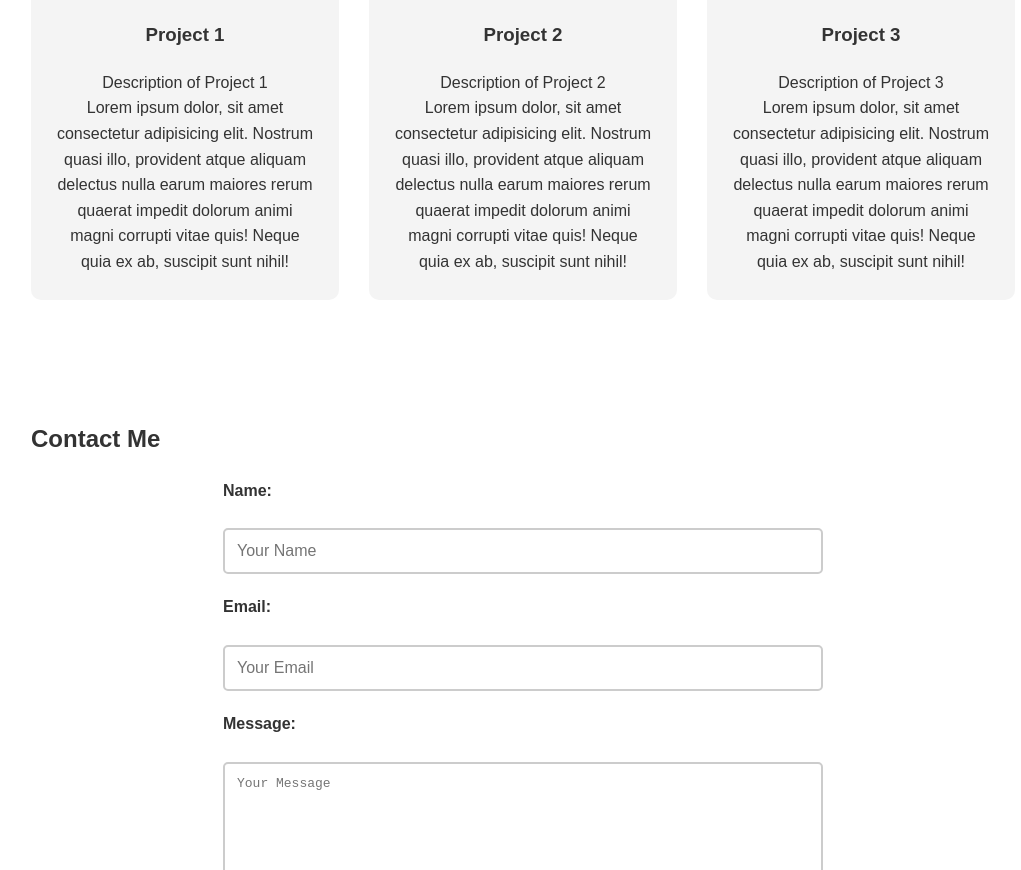
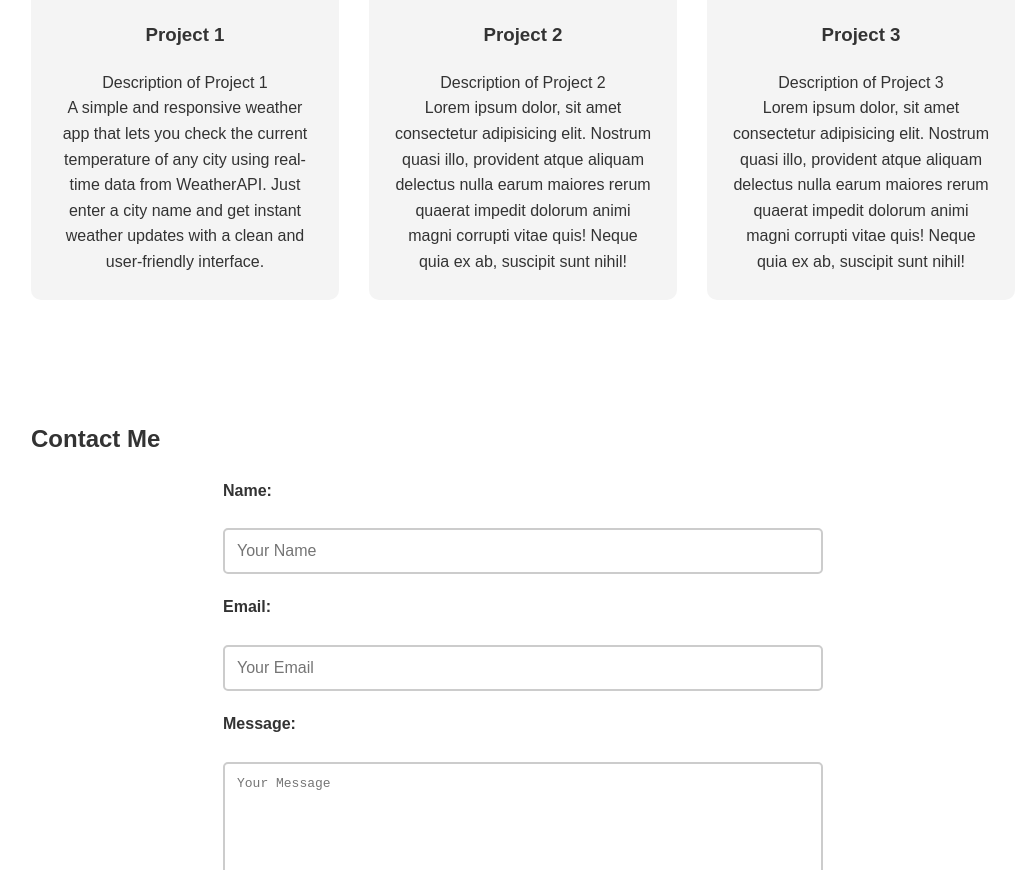
Before and after one commit to OmKumarSingh1/Portfolio, a plain HTML site: page index.html in a window 1280 px wide. Shown: the part 1604-2474 px from the top of the page, without its empty margins (117-1138 px from the left). Drawn offline with nearby package versions, Linux system fonts and the light colour scheme.

Commit message:
Update index.html

```diff
--- a/index.html
+++ b/index.html
@@ -37,13 +37,7 @@
                 <h2>About Me</h2>
                 <p>Hi! I'm Om Kumar Singh, a web developer with a passion for coding and design. I specialize in creating responsive, user-friendly websites and applications.</p>
                 <p>I have experience with HTML, CSS, JavaScript, React, and various backend technologies.</p>
-                <p>Hi, I'm Om Kumar Singh — a passionate and curious learner currently pursuing a B.Tech in Computer Science Engineering. I love exploring the world of technology and creativity, with a strong interest in software development, graphic design, and artificial intelligence.
-
-Beyond academics, I enjoy designing with tools like Canva and diving into coding projects that challenge me to think logically and creatively. I'm always eager to learn new things, collaborate on innovative ideas, and turn my knowledge into impactful solutions.
-
-Whether it's building apps, experimenting with code, or creating engaging visual content, I'm driven by a desire to grow, solve problems, and make a difference.
-
-Let’s connect and build something meaningful together..</p>
+                <p>Hi, I'm Om Kumar Singh — a passionate and curious learner currently pursuing a B.Tech in Computer Science Engineering. I love exploring the world of technology and creativity, with a strong interest in software development, graphic design, and artificial intelligence. Beyond academics, I enjoy designing with tools like Canva and diving into coding projects that challenge me to think logically and creatively. I'm always eager to learn new things, collaborate on innovative ideas, and turn my knowledge into impactful solutions. Whether it's building apps, experimenting with code, or creating engaging visual content, I'm driven by a desire to grow, solve problems, and make a difference. Let’s connect and build something meaningful together..</p>
             </div>
         </section>
 
@@ -55,7 +49,7 @@ Let’s connect and build something meaningful together..</p>
                         <img src="https://tse4.mm.bing.net/th?id=OIP.VCWOsVfOTZTdzIrKfym7yQHaEK&pid=Api&P=0&h=180" alt="Project 1 screenshot" width="300" height="auto">
                         <h3>Project 1</h3>
                         <p>Description of Project 1 <br>
-                        Lorem ipsum dolor, sit amet consectetur adipisicing elit. Nostrum quasi illo, provident atque aliquam delectus nulla earum maiores rerum quaerat impedit dolorum animi magni corrupti vitae quis! Neque quia ex ab, suscipit sunt nihil!
+                        A simple and responsive weather app that lets you check the current temperature of any city using real-time data from WeatherAPI. Just enter a city name and get instant weather updates with a clean and user-friendly interface.
                         </p>
                     </article>
                     <article class="project">
```
